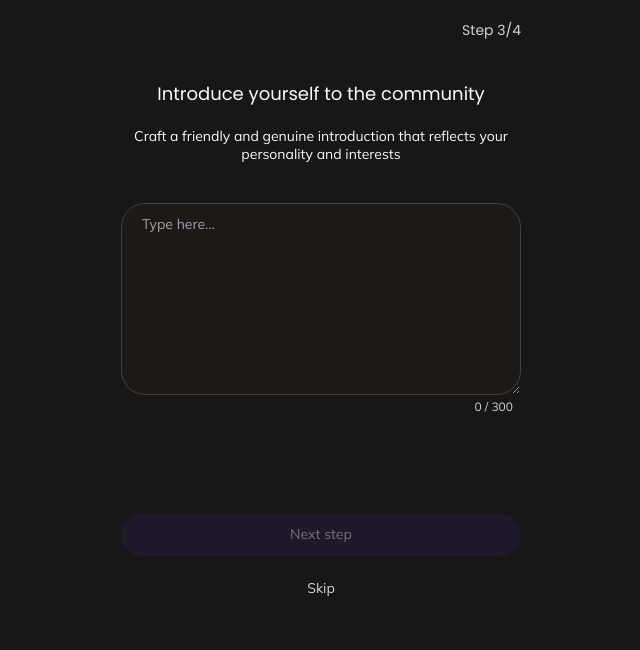
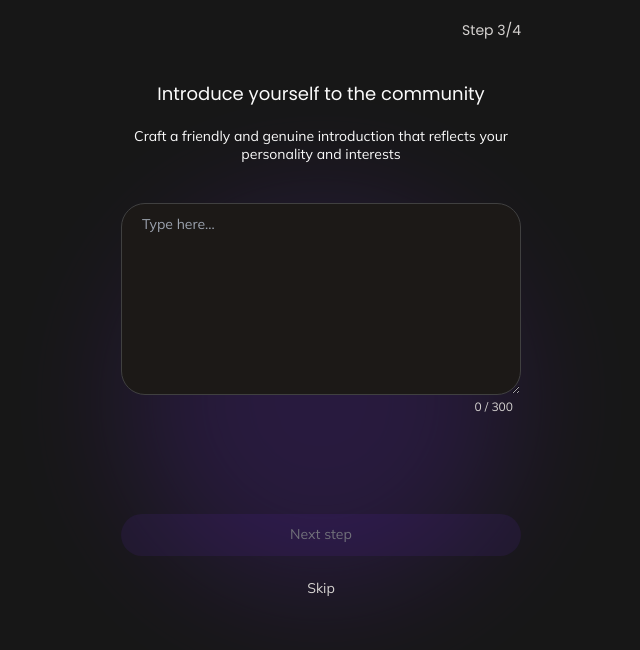
Before and after one commit to kpovel/tereveni-chat, a Next.js app: page /en/onboarding/introduce-yourself in a window 1280 px wide. Shown: the top 650 px of the page, without its empty margins (319-959 px from the left). Built offline with nearby package versions, Linux system fonts and the light colour scheme.

Commit message:
fixed some mistakes

```diff
--- a/src/app/[lang]/layout.tsx
+++ b/src/app/[lang]/layout.tsx
@@ -21,6 +21,7 @@ export default function Layout({
     <html lang={params.lang}>
       <body className={poppins.className}>
         <SetPreferredLanguage lang={params.lang} />
+        <div className="gradient__bg left-2/4 top-2/4 -translate-y-2/4 -translate-x-2/4"></div>
         {children}
       </body>
     </html>
--- a/src/app/[lang]/onboarding/introduce-yourself/introduce.tsx
+++ b/src/app/[lang]/onboarding/introduce-yourself/introduce.tsx
@@ -13,18 +13,11 @@ export default function Introduce({
   dict: Awaited<DictionaryReturnTypes["/en/onboarding/introduce-yourself"]>;
 }) {
   const [introduce, setIntroduce] = useState("");
-  const [isEnabledNext, setIsEnabledNext] = useState(false);
-  const [textLength, setTextLength] = useState(0);
 
   const maxCharacters = 300;
 
   const handleText = (e: React.ChangeEvent<HTMLTextAreaElement>) => {
-    if (introduce === "") {
-      setIsEnabledNext(false);
-    }
     const textValue = e.currentTarget.value.slice(0, maxCharacters - 1);
-    setTextLength(e.currentTarget.value.length);
-    setIsEnabledNext(true);
     setIntroduce(textValue);
   };
 
@@ -47,7 +40,7 @@ export default function Introduce({
         ></textarea>
         <div className="-mt-2 px-2 text-right">
           <span className="font-main text-xs font-normal leading-none text-stone-300">
-            {textLength} / {maxCharacters}
+            {introduce.length} / {maxCharacters}
           </span>
         </div>
         <button
--- a/src/app/[lang]/page.tsx
+++ b/src/app/[lang]/page.tsx
@@ -11,6 +11,7 @@ export default async function Home({
   const dict = await getDictionary(`/${params.lang}`);
 
   return (
+    <div className="relative">
       <div className="container mx-auto px-6">
         <ToggleLang />
         <div className="my-10 inline-flex w-full items-center justify-center px-4 py-10">
@@ -32,5 +33,6 @@ export default async function Home({
           </button>
         </div>
       </div>
+    </div>
   );
 }
--- a/src/app/globals.css
+++ b/src/app/globals.css
@@ -9,6 +9,9 @@
   }
 }
 @layer components {
+  .gradient__bg {
+    @apply absolute w-96 h-96 -z-10  -rotate-180 opacity-20 bg-gradient-to-b from-violet-700 to-violet-700 rounded-full blur-3xl;
+  }
   .main__btn {
     @apply w-full max-w-md rounded-full bg-violet-700 font-main text-sm font-normal leading-tight text-neutral-50;
   }
--- a/src/app/layout.tsx
+++ b/src/app/layout.tsx
@@ -10,5 +10,5 @@ export default function RootLayout({
 }: {
   children: React.ReactNode;
 }) {
-  return children;
+  return children
 }
```
Lines whose indentation alone changed are shown as unchanged.
